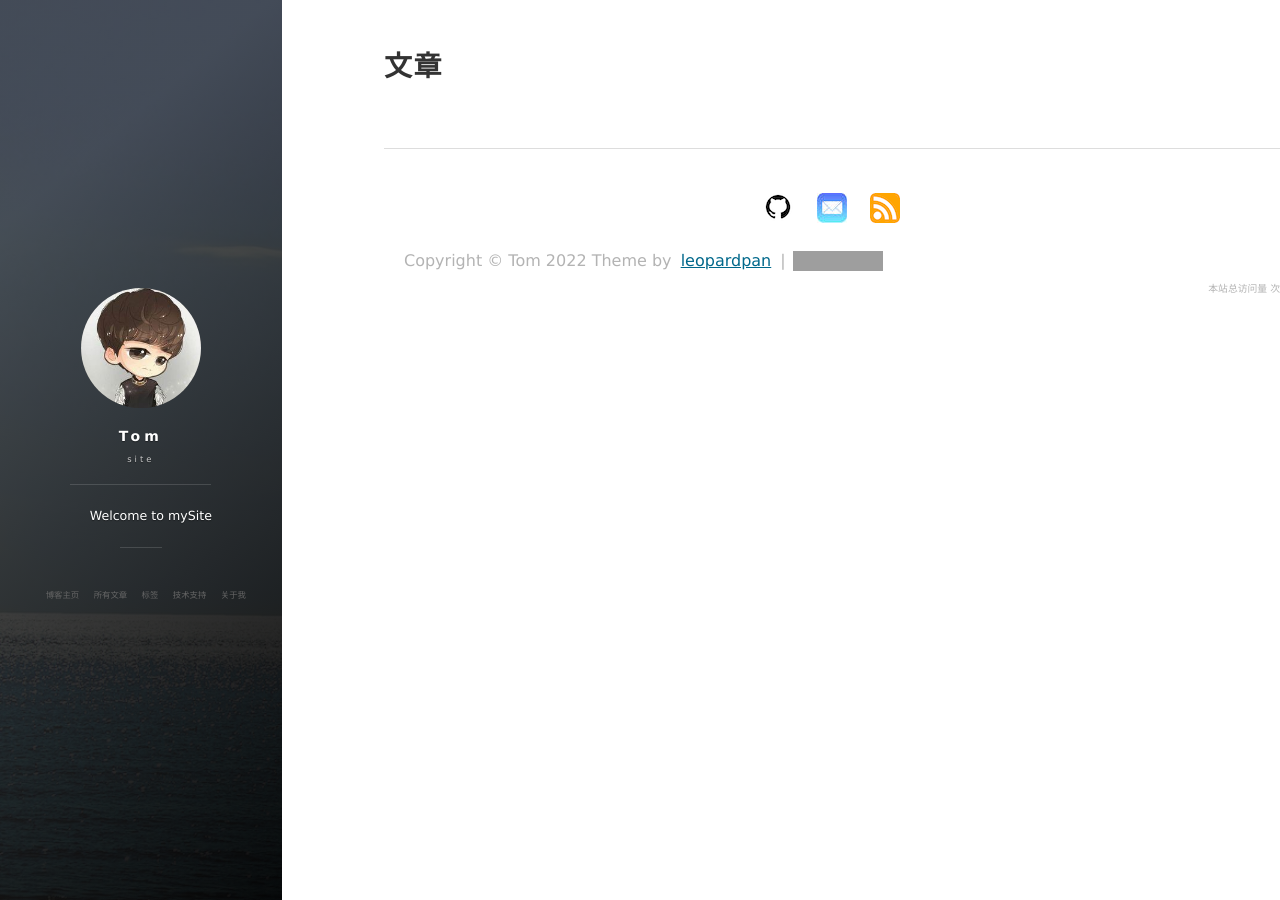
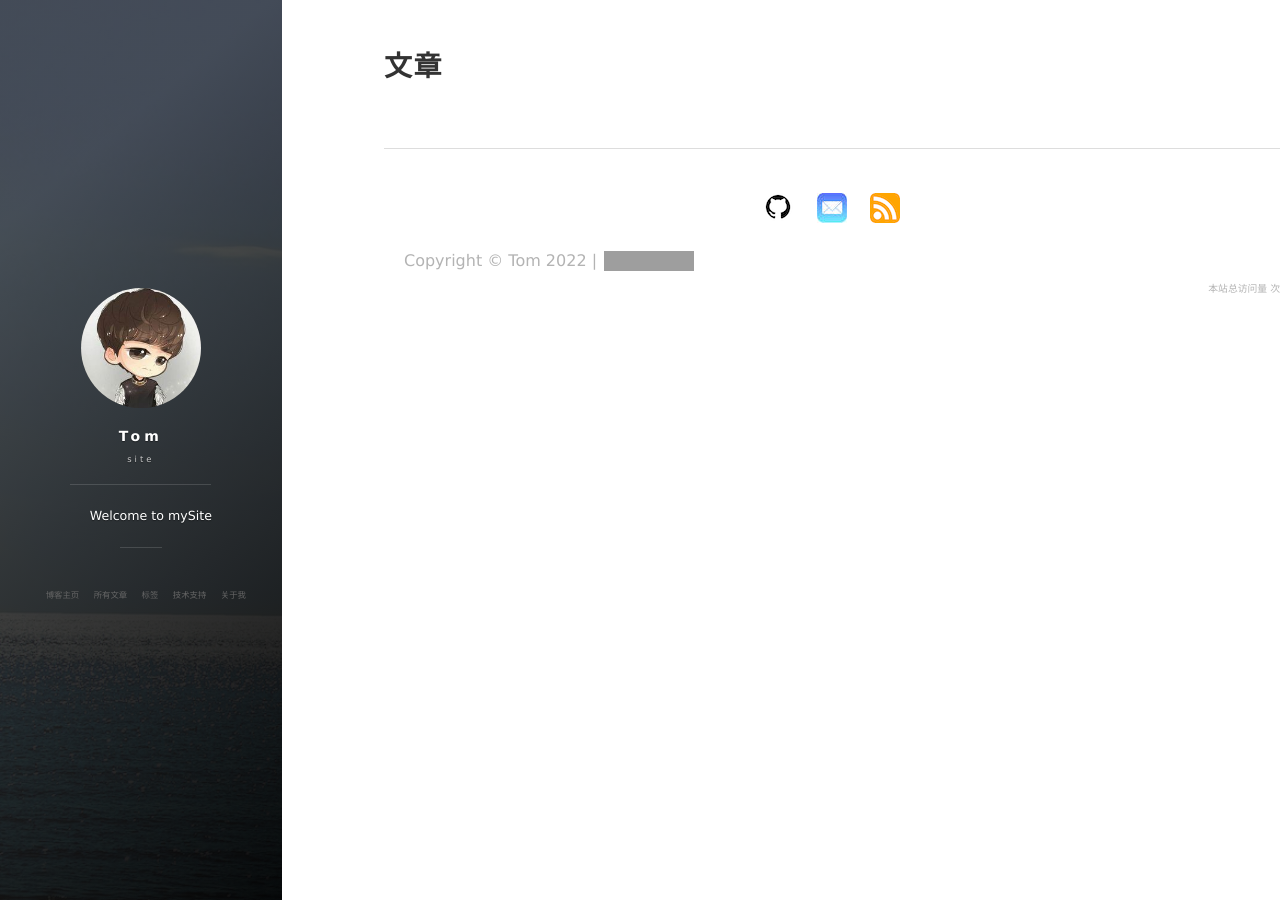
Before and after one commit to snowtom/snowtom.github.io, a Jekyll site: the page built from archive.html, in a window 1280 px wide. Built offline with Jekyll 4.4.1, drawn with Linux system fonts in a browser that asks for light colours; nearby versions of some CDN libraries; comment, search, counter and statistics services are not loaded; grey boxes are pictures that could not be loaded.

Commit message:
change the footer

```diff
--- a/_includes/footer.html
+++ b/_includes/footer.html
@@ -87,7 +87,7 @@
 
         <div class = "footer_div">
            <p class="copyright text-muted">
-            Copyright &copy; {{ site.title }} {{ site.time | date: '%Y' }} Theme by <a href="http://leopardpan.cn/">leopardpan</a> |
+            Copyright &copy; {{ site.title }} {{ site.time | date: '%Y' }} |
             <iframe
                 style="margin-left: 2px; margin-bottom:-5px;"
                 frameborder="0" scrolling="0" width="91px" height="20px"
```
